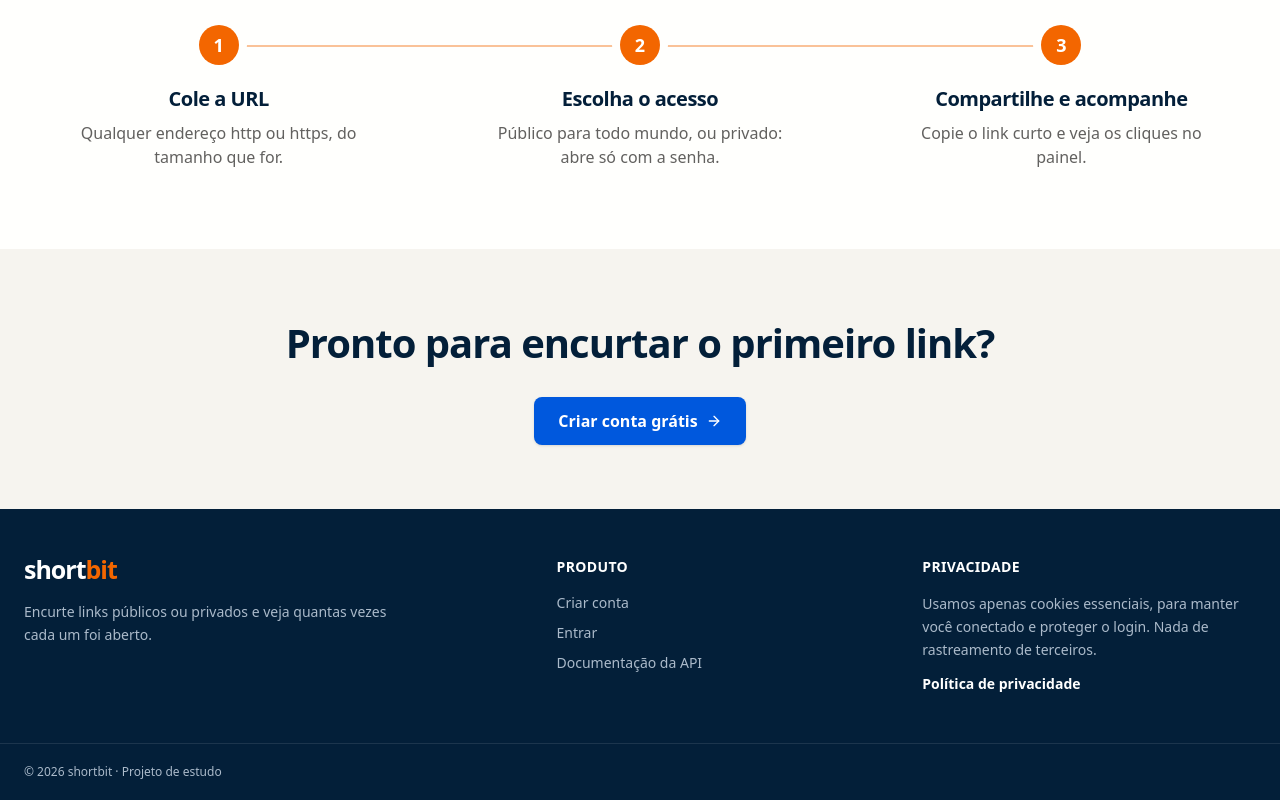
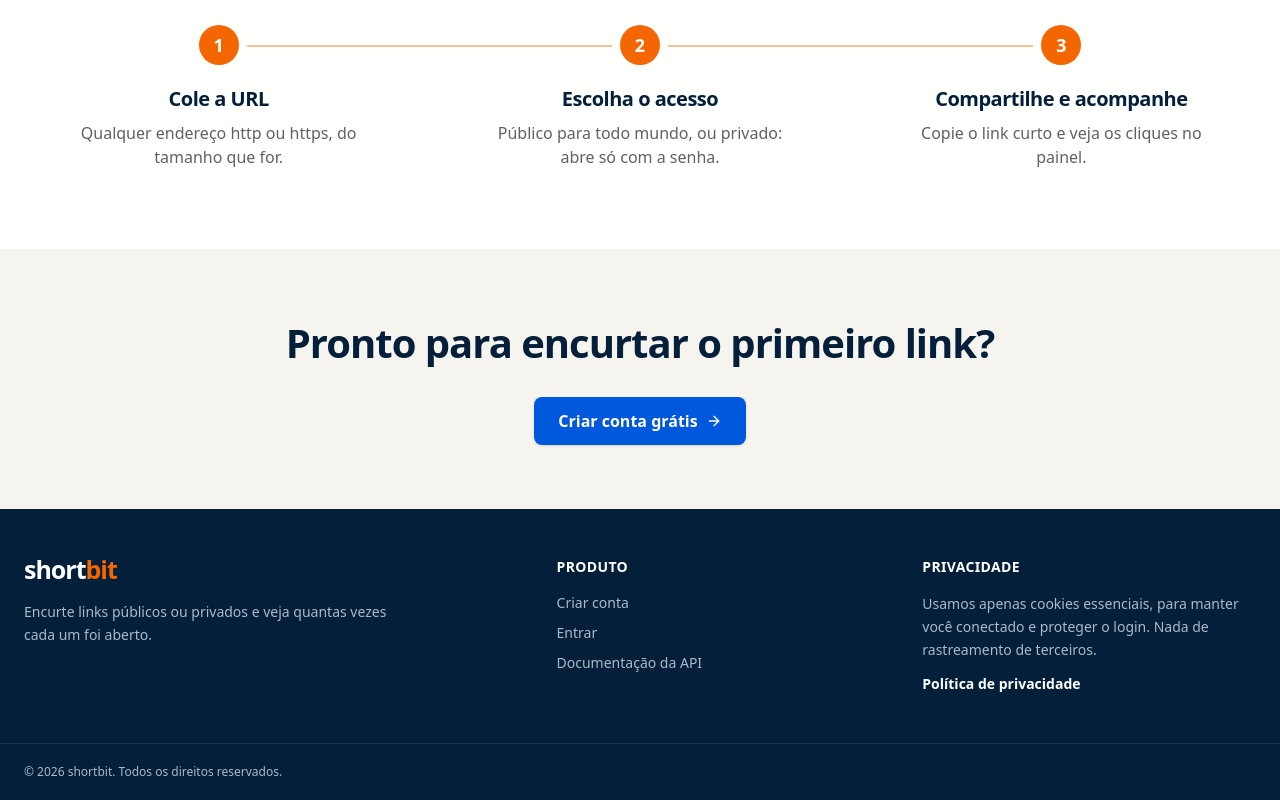
Before and after one commit to fredsaggio/shortbit, a React (Vite) app in the folder frontend/: page / in a window 1280 px wide. Shown: the part 2092-2892 px from the top of the page. Built offline with nearby package versions, Linux system fonts and the light colour scheme; no server answers.

Commit message:
fix(front): footer says all rights reserved, not a study project

```diff
--- a/frontend/src/components/Layout.tsx
+++ b/frontend/src/components/Layout.tsx
@@ -255,7 +255,7 @@ export function Layout() {
           </div>
         </div>
         <div className="border-t border-white/10">
-          <p className="mx-auto max-w-7xl px-4 py-5 text-xs sm:px-6">© {currentYear} shortbit · Projeto de estudo</p>
+          <p className="mx-auto max-w-7xl px-4 py-5 text-xs sm:px-6">© {currentYear} shortbit. Todos os direitos reservados.</p>
         </div>
       </footer>
     </div>
```
